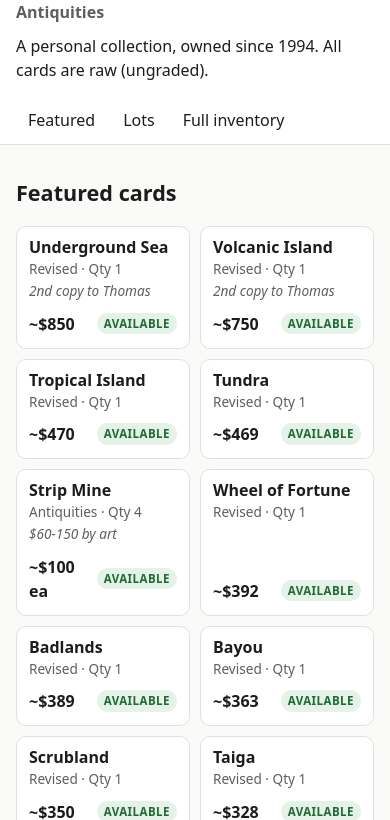
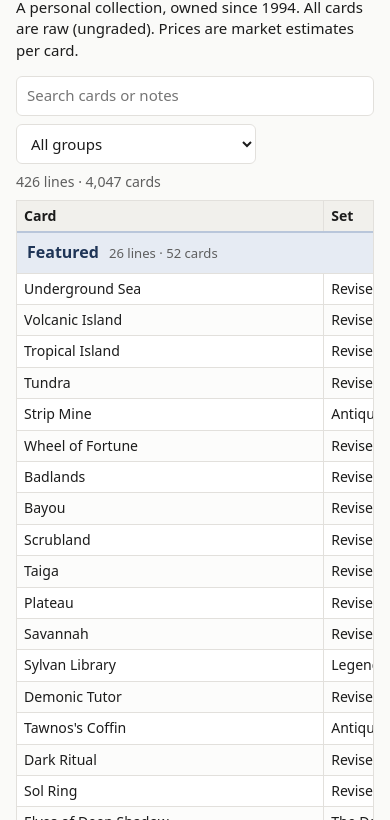
Before and after one commit to vincentrosso/mtg-collection, a plain HTML site: page index.html in a window 390 px wide. Shown: the part 94-914 px from the top of the page. Drawn offline with Linux system fonts and the light colour scheme.

Commit message:
Single grouped list: Featured, then each set, with qty and price
Co-Authored-By: Claude Opus 5.5 <noreply@anthropic.com>

```diff
--- a/app.js
+++ b/app.js
@@ -1,10 +1,10 @@
 (function () {
   const data = window.MTG_DATA;
-  if (!data) {
-    document.getElementById("grid").textContent = "Data missing — run: python3 build.py";
-    return;
-  }
-  const money = (n) => "$" + Math.round(n).toLocaleString("en-US");
+  const table = document.getElementById("list");
+  if (!data) { table.insertAdjacentHTML("afterend", "<p>Data missing — run: python3 build.py</p>"); return; }
+
+  const money = (n) => n == null ? "—"
+    : "$" + n.toLocaleString("en-US", { minimumFractionDigits: n < 100 ? 2 : 0, maximumFractionDigits: n < 100 ? 2 : 0 });
   const el = (tag, cls, text) => {
     const e = document.createElement(tag);
     if (cls) e.className = cls;
@@ -12,90 +12,63 @@
     return e;
   };
 
-  // ---- Featured grid ----
-  const grid = document.getElementById("grid");
-  const cards = [...data.cards].sort((a, b) => (b.est_total || 0) - (a.est_total || 0));
-  for (const c of cards) {
-    const status = (c.status || "available").toLowerCase();
-    const tile = el("article", "tile" + (status === "sold" ? " is-sold" : ""));
-    if (c.photo) {
-      const ph = el("div", "ph");
-      const img = new Image();
-      img.src = "photos/" + c.photo;
-      img.alt = c.card;
-      img.loading = "lazy";
-      img.onerror = () => ph.remove();
-      ph.appendChild(img);
-      tile.appendChild(ph);
-    }
+  // Groups: Featured first, then each set by line count.
+  const featured = [...data.cards]
+    .sort((a, b) => (b.est_total || 0) - (a.est_total || 0))
+    .map((c) => ({
+      card: c.card, set: c.set, rarity: "", qty: c.qty,
+      price: c.asking_price != null ? c.asking_price : c.est_each,
+      notes: c.notes || "", status: (c.status || "available").toLowerCase(),
+    }));
+  const bySet = {};
+  for (const r of data.inventory) (bySet[r.set || "(unknown set)"] ||= []).push({ ...r, status: "" });
+  const setNames = Object.keys(bySet).sort((a, b) => bySet[b].length - bySet[a].length || a.localeCompare(b));
+  for (const s of setNames) bySet[s].sort((a, b) => (b.price ?? -1) - (a.price ?? -1) || a.card.localeCompare(b.card));
+  const groups = [{ name: "Featured", rows: featured }, ...setNames.map((s) => ({ name: s, rows: bySet[s] }))];
 
-    const body = el("div", "body");
-    body.appendChild(el("div", "name", c.card));
-    body.appendChild(el("div", "meta", c.set + " · Qty " + c.qty));
-    if (c.notes) body.appendChild(el("div", "note", c.notes));
-    const foot = el("div", "foot");
-    let priceEl;
-    if (c.asking_price != null) priceEl = el("span", "price", money(c.asking_price) + (c.qty > 1 ? " ea" : ""));
-    else if (c.est_each) priceEl = el("span", "price", "~" + money(c.est_each) + (c.qty > 1 ? " ea" : ""));
-    else priceEl = el("span", "price offer", "Make an offer");
-    foot.appendChild(priceEl);
-    foot.appendChild(el("span", "badge " + status, status));
-    body.appendChild(foot);
-    tile.appendChild(body);
-    grid.appendChild(tile);
-  }
+  const sel = document.getElementById("setFilter");
+  groups.forEach((g) => sel.appendChild(new Option(g.name + " (" + g.rows.length + ")", g.name)));
 
-  // ---- Inventory table ----
-  const rows = data.inventory;
   const q = document.getElementById("q");
-  const setSel = document.getElementById("setFilter");
-  const tbody = document.querySelector("#inv tbody");
   const count = document.getElementById("count");
-  const ths = document.querySelectorAll("#inv th");
-
-  const setCounts = {};
-  for (const r of rows) { const s = r.set || "(unknown)"; setCounts[s] = (setCounts[s] || 0) + 1; }
-  Object.keys(setCounts).sort((a, b) => setCounts[b] - setCounts[a] || a.localeCompare(b))
-    .forEach((s) => setSel.appendChild(new Option(s + " (" + setCounts[s] + ")", s)));
-
-  let sortKey = "card", sortDir = 1;
 
   function render() {
     const term = q.value.trim().toLowerCase();
-    const set = setSel.value;
-    const out = rows.filter((r) =>
-      (!set || (r.set || "(unknown)") === set) &&
-      (!term || r.card.toLowerCase().includes(term) || r.notes.toLowerCase().includes(term)));
-    out.sort((a, b) => {
-      const x = a[sortKey], y = b[sortKey];
-      if (typeof x === "number" || typeof y === "number") return ((x ?? -1) - (y ?? -1)) * sortDir;
-      return String(x).localeCompare(String(y)) * sortDir;
-    });
-    const frag = document.createDocumentFragment();
-    for (const r of out) {
-      const tr = document.createElement("tr");
-      tr.appendChild(el("td", "", r.card));
-      tr.appendChild(el("td", "", r.set));
-      tr.appendChild(el("td", "", r.rarity));
-      tr.appendChild(el("td", "n", String(r.qty)));
-      tr.appendChild(el("td", "n", r.price != null ? "$" + r.price.toFixed(2) : "—"));
-      tr.appendChild(el("td", "notes", r.notes));
-      frag.appendChild(tr);
+    const only = sel.value;
+    table.querySelectorAll("tbody").forEach((b) => b.remove());
+    let lines = 0, cards = 0;
+    for (const g of groups) {
+      if (only && g.name !== only) continue;
+      const rows = g.rows.filter((r) => !term ||
+        r.card.toLowerCase().includes(term) || r.notes.toLowerCase().includes(term));
+      if (!rows.length) continue;
+      const tb = document.createElement("tbody");
+      const qty = rows.reduce((s, r) => s + (r.qty || 0), 0);
+      const hr = el("tr", "group");
+      const th = el("th", "", g.name);
+      th.colSpan = 6;
+      th.appendChild(el("span", "gmeta", rows.length + " lines · " + qty.toLocaleString("en-US") + " cards"));
+      hr.appendChild(th);
+      tb.appendChild(hr);
+      for (const r of rows) {
+        const tr = el("tr", r.status === "sold" ? "sold" : "");
+        const name = el("td", "", r.card);
+        if (r.status === "sold" || r.status === "pending") name.appendChild(el("span", "badge " + r.status, r.status));
+        tr.appendChild(name);
+        tr.appendChild(el("td", "c-set", r.set));
+        tr.appendChild(el("td", "c-r", r.rarity));
+        tr.appendChild(el("td", "n", String(r.qty)));
+        tr.appendChild(el("td", "n", money(r.price)));
+        tr.appendChild(el("td", "c-notes", r.notes));
+        tb.appendChild(tr);
+      }
+      table.appendChild(tb);
+      lines += rows.length; cards += qty;
     }
-    tbody.replaceChildren(frag);
-    const cardsTotal = out.reduce((s, r) => s + r.qty, 0);
-    count.textContent = out.length + " lines · " + cardsTotal.toLocaleString("en-US") + " cards";
-    ths.forEach((th) => th.setAttribute("aria-sort",
-      th.dataset.k === sortKey ? (sortDir > 0 ? "ascending" : "descending") : "none"));
+    count.textContent = lines + " lines · " + cards.toLocaleString("en-US") + " cards";
   }
 
-  ths.forEach((th) => th.addEventListener("click", () => {
-    const k = th.dataset.k;
-    if (k === sortKey) sortDir = -sortDir;
-    else { sortKey = k; sortDir = (k === "qty" || k === "price") ? -1 : 1; }
-    render();
-  }));
   q.addEventListener("input", render);
-  setSel.addEventListener("change", render);
+  sel.addEventListener("change", render);
   render();
 })();
--- a/index.html
+++ b/index.html
@@ -8,52 +8,26 @@
 <link rel="stylesheet" href="styles.css">
 </head>
 <body>
-<header class="site-head">
-  <div class="wrap">
+<header class="wrap head">
   <h1>Vintage MTG Collection</h1>
   <p class="sets">1994 Revised · Legends · The Dark · Antiquities</p>
-    <p class="intro">A personal collection, owned since 1994. All cards are raw (ungraded).</p>
-    <nav>
-      <a href="#featured">Featured</a>
-      <a href="#lots">Lots</a>
-      <a href="#inventory">Full inventory</a>    </nav>
+  <p class="intro">A personal collection, owned since 1994. All cards are raw (ungraded). Prices are market estimates per card.</p>
+  <div class="controls">
+    <input id="q" type="search" placeholder="Search cards or notes" aria-label="Search">
+    <select id="setFilter" aria-label="Jump to group"><option value="">All groups</option></select>
   </div>
+  <p id="count" class="count"></p>
 </header>
 
 <main class="wrap">
-  <section id="featured">
-    <h2>Featured cards</h2>
-    <div id="grid" class="grid"></div>
-  </section>
-
-  <section id="lots">
-    <h2>Lots</h2>
-    <div class="lots">
-      <article><h3>Revised complete set + extras</h3><p>A complete Revised (1994) set, plus extra copies.</p></article>
-      <article><h3>The Dark — complete set</h3><p>All 119 cards from The Dark, kept together in a binder.</p></article>
-      <article><h3>Fallen Empires lot</h3><p>About 920 Fallen Empires cards.</p></article>
-      <article><h3>Revised commons &amp; uncommons</h3><p>About 1,300 Revised commons and uncommons, counted.</p></article>
-      <article><h3>Bulk</h3><p>About 1,250 cards — Kamigawa, Ravnica and The Dark.</p></article>
-    </div>
-  </section>
-
-  <section id="inventory">
-    <h2>Full inventory</h2>
-    <div class="controls">
-      <input id="q" type="search" placeholder="Search card names or notes" aria-label="Search inventory">
-      <select id="setFilter" aria-label="Filter by set"><option value="">All sets</option></select>
-    </div>
-    <p id="count" class="count"></p>
   <div class="table-wrap">
-      <table id="inv">
+    <table id="list">
       <thead><tr>
-          <th data-k="card">Card</th><th data-k="set">Set</th><th data-k="rarity">Rarity</th>
-          <th data-k="qty" class="n">Qty</th><th data-k="price" class="n">Price</th><th data-k="notes">Notes</th>
+        <th>Card</th><th class="c-set">Set</th><th class="c-r">Rarity</th>
+        <th class="n">Qty</th><th class="n">Price</th><th class="c-notes">Notes</th>
       </tr></thead>
-        <tbody></tbody>
     </table>
   </div>
-  </section>
 </main>
 
 <footer class="wrap fine">Not affiliated with Wizards of the Coast.</footer>
--- a/styles.css
+++ b/styles.css
@@ -1,75 +1,44 @@
 :root {
   --bg: #fafaf8; --surface: #ffffff; --ink: #1c1c1c; --muted: #5e5e5e;
-  --line: #e2e0dc; --accent: #2b4c7e;
-  --ok-bg: #e5f2e8; --ok-ink: #1f6a35; --pend-bg: #fdf1dc; --pend-ink: #8a5a00;
-  --sold-bg: #ececec; --sold-ink: #555;
+  --line: #e2e0dc; --head: #f1f0ec; --group: #e6ebf3; --group-ink: #1f3557;
 }
 * { box-sizing: border-box; }
-html { scroll-behavior: smooth; }
 body { margin: 0; background: var(--bg); color: var(--ink);
-  font: 16px/1.5 system-ui, -apple-system, "Segoe UI", Roboto, sans-serif; }
+  font: 15px/1.45 system-ui, -apple-system, "Segoe UI", Roboto, sans-serif; }
 .wrap { max-width: 1100px; margin: 0 auto; padding: 0 16px; }
-a { color: var(--accent); }
 
-.site-head { background: var(--surface); border-bottom: 1px solid var(--line); padding: 28px 0 0; }
-h1 { margin: 0; font-size: clamp(1.6rem, 4vw, 2.2rem); letter-spacing: -0.01em; }
-.sets { margin: 4px 0 0; color: var(--muted); font-weight: 600; }
-.intro { margin: 10px 0 16px; max-width: 60ch; }
-nav { display: flex; gap: 4px; overflow-x: auto; }
-nav a { padding: 10px 12px; text-decoration: none; color: var(--ink); white-space: nowrap;
-  border-bottom: 2px solid transparent; }
-nav a:hover { border-bottom-color: var(--accent); }
+.head { padding-top: 24px; }
+h1 { margin: 0; font-size: clamp(1.5rem, 4vw, 2rem); letter-spacing: -0.01em; }
+.sets { margin: 2px 0 0; color: var(--muted); font-weight: 600; }
+.intro { margin: 8px 0 14px; max-width: 65ch; }
 
-section { padding: 32px 0 8px; scroll-margin-top: 8px; }
-h2 { font-size: 1.35rem; margin: 0 0 16px; }
+.controls { display: flex; flex-wrap: wrap; gap: 8px; }
+.controls input, .controls select { font: inherit; padding: 8px 10px; border: 1px solid var(--line);
+  border-radius: 6px; background: var(--surface); color: var(--ink); min-width: 0; }
+.controls input { flex: 1 1 240px; }
+.controls select { flex: 0 1 240px; }
+.count { color: var(--muted); font-size: .88rem; margin: 8px 0; }
 
-.grid { display: grid; gap: 14px; grid-template-columns: repeat(auto-fill, minmax(160px, 1fr)); }
-.tile { background: var(--surface); border: 1px solid var(--line); border-radius: 10px;
-  overflow: hidden; display: flex; flex-direction: column; }
-.tile .ph { aspect-ratio: 63 / 88; background: #f0eee9; display: grid; place-items: center;
-  color: #9a978f; font-size: .8rem; text-align: center; padding: 8px; }
-.tile .ph img { width: 100%; height: 100%; object-fit: cover; display: block; }
-.tile .body { padding: 10px 12px 12px; display: flex; flex-direction: column; gap: 2px; flex: 1; }
-.tile .name { font-weight: 650; line-height: 1.25; }
-.tile .meta, .tile .note { color: var(--muted); font-size: .85rem; }
-.tile .note { font-style: italic; }
-.tile .foot { margin-top: auto; padding-top: 8px; display: flex; justify-content: space-between;
-  align-items: center; gap: 6px; }
-.price { font-weight: 650; font-variant-numeric: tabular-nums; }
-.price.offer { font-weight: 500; color: var(--muted); font-size: .9rem; }
-.badge { font-size: .72rem; font-weight: 700; text-transform: uppercase; letter-spacing: .04em;
-  padding: 2px 7px; border-radius: 999px; background: var(--ok-bg); color: var(--ok-ink); }
-.badge.pending { background: var(--pend-bg); color: var(--pend-ink); }
-.badge.sold { background: var(--sold-bg); color: var(--sold-ink); }
-.tile.is-sold { opacity: .55; filter: grayscale(1); }
+.table-wrap { border: 1px solid var(--line); background: var(--surface); overflow-x: auto; }
+table { border-collapse: collapse; width: 100%; }
+th, td { text-align: left; padding: 5px 10px; border-bottom: 1px solid var(--line); vertical-align: top; }
+td + td, th + th { border-left: 1px solid var(--line); }
+thead th { background: var(--head); font-weight: 650; white-space: nowrap; }
+tr.group th { background: var(--group); color: var(--group-ink); font-size: 1rem; padding: 8px 10px;
+  border-top: 2px solid #b9c6da; }
+.gmeta { font-weight: 500; font-size: .82rem; margin-left: 10px; color: var(--muted); }
+tbody tr:not(.group):nth-child(odd) td { background: #fcfcfb; }
+.n { text-align: right; font-variant-numeric: tabular-nums; white-space: nowrap; }
+.c-notes { color: var(--muted); }
+.c-r { text-align: center; }
+tr.sold td { color: #999; text-decoration: line-through; }
+.badge { margin-left: 6px; font-size: .68rem; font-weight: 700; text-transform: uppercase;
+  padding: 1px 6px; border-radius: 999px; background: #fdf1dc; color: #8a5a00; text-decoration: none; display: inline-block; }
+.badge.sold { background: #ececec; color: #555; }
 
-.lots { display: grid; gap: 12px; grid-template-columns: repeat(auto-fill, minmax(240px, 1fr)); }
-.lots article { background: var(--surface); border: 1px solid var(--line); border-radius: 10px; padding: 14px 16px; }
-.lots h3 { margin: 0 0 4px; font-size: 1rem; }
-.lots p { margin: 0; color: var(--muted); }
+.fine { color: var(--muted); font-size: .82rem; padding-top: 16px; padding-bottom: 32px; }
 
-.controls { display: flex; flex-wrap: wrap; gap: 8px; margin-bottom: 8px; }
-.controls input, .controls select { font: inherit; padding: 9px 11px; border: 1px solid var(--line);
-  border-radius: 8px; background: var(--surface); color: var(--ink); }
-.controls input { flex: 1 1 240px; min-width: 0; }
-.controls select { flex: 0 1 220px; min-width: 0; }
-.count { color: var(--muted); font-size: .9rem; margin: 0 0 8px; }
-.table-wrap { overflow-x: auto; border: 1px solid var(--line); border-radius: 10px; background: var(--surface); }
-table { border-collapse: collapse; width: 100%; font-size: .92rem; }
-th, td { text-align: left; padding: 8px 10px; border-bottom: 1px solid var(--line); vertical-align: top; }
-th { position: sticky; top: 0; background: #f4f3f0; cursor: pointer; user-select: none; white-space: nowrap; }
-th[aria-sort="ascending"]::after { content: " ▲"; font-size: .7em; }
-th[aria-sort="descending"]::after { content: " ▼"; font-size: .7em; }
-td.n, th.n { text-align: right; font-variant-numeric: tabular-nums; }
-tbody tr:last-child td { border-bottom: 0; }
-td.notes { color: var(--muted); }
-
-#contact p { max-width: 60ch; }
-.fine { color: var(--muted); font-size: .85rem; }
-footer { padding: 24px 16px 40px; }
-
-@media (max-width: 560px) {
-  .grid { grid-template-columns: repeat(2, 1fr); gap: 10px; }
-  th, td { padding: 7px 8px; }
-  td.notes, th[data-k="notes"] { display: none; }
+@media (max-width: 600px) {
+  th, td { padding: 5px 7px; font-size: .88rem; }
+  .c-notes, .c-r { display: none; }
 }
```
Lines whose indentation alone changed are shown as unchanged.
